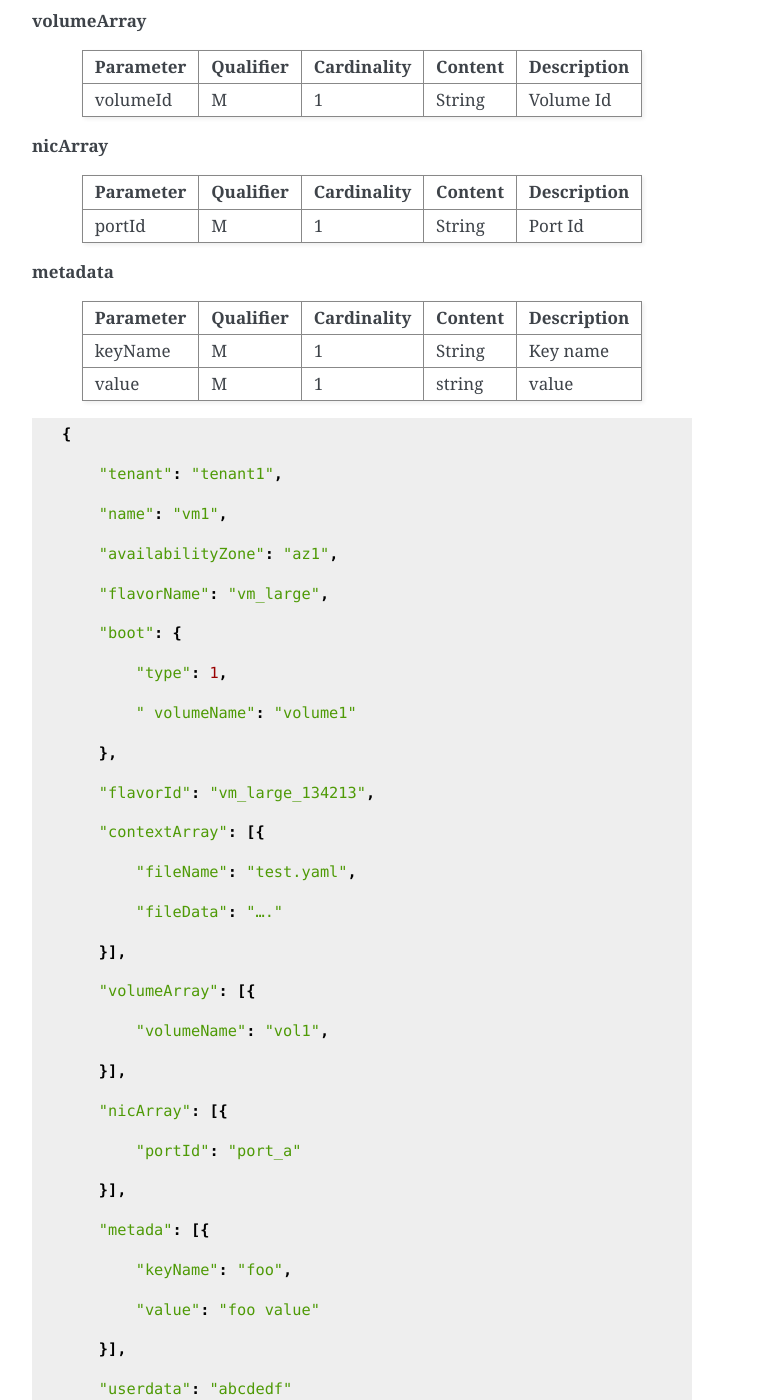
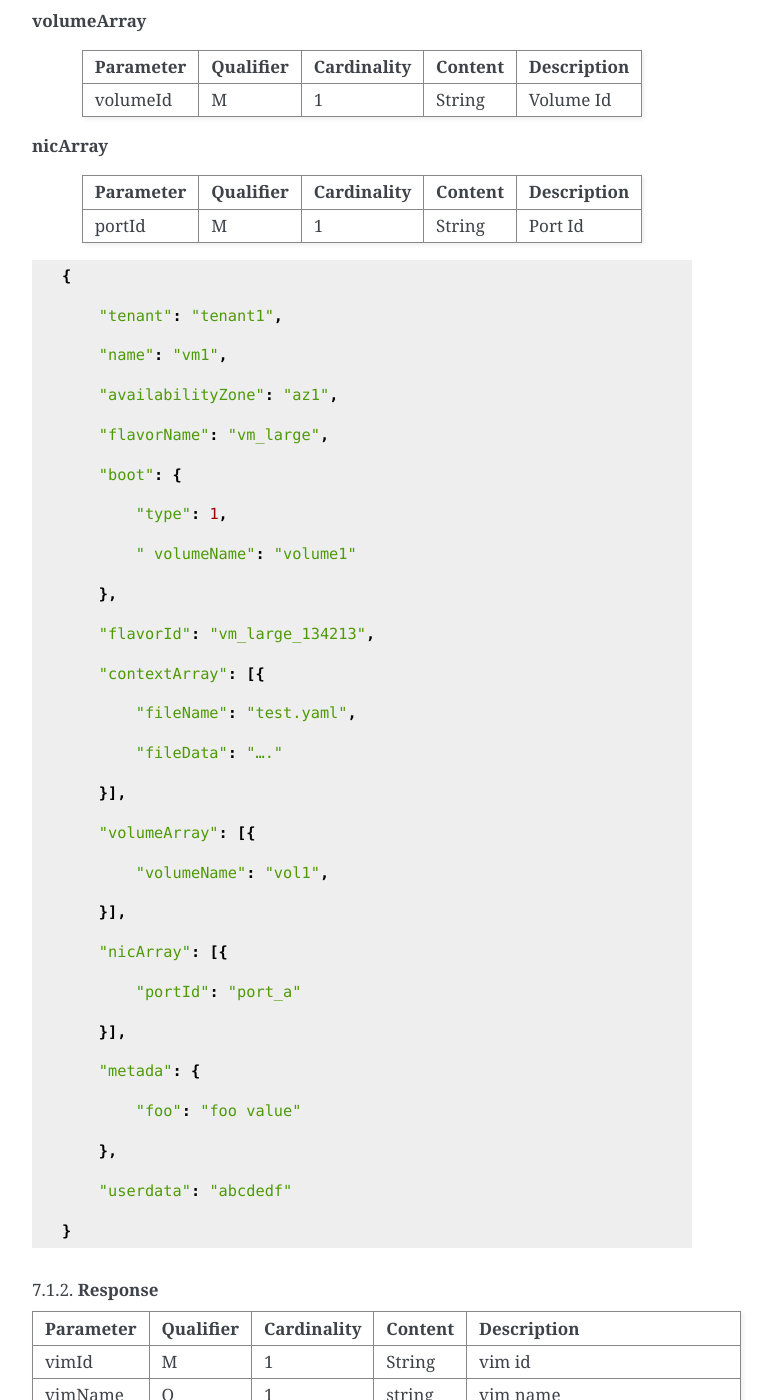
Before and after one commit to onap/multicloud-framework, a Sphinx documentation site: the page built from docs/MultiCloud-APIv0-Specification.rst, in a window 1280 px wide and 1400 px high, scrolled down 28655 px. Shown: the whole window, without its empty margins (388-1161 px from the left). Built offline with Sphinx 7.4.7, drawn with Linux system fonts in a browser that asks for light colours.

Commit message:
Update metadata example in API spec
Change-Id: Ibdbc34d9aef340ef98316406a4a827badfc94fd5
Issue-ID: MULTICLOUD-405
Signed-off-by: Bin Yang <bin.yang@windriver.com>

```diff
--- a/docs/MultiCloud-APIv0-Specification.rst
+++ b/docs/MultiCloud-APIv0-Specification.rst
@@ -1370,15 +1370,6 @@ N/A
 | portId          | M               | 1                 | String        | Port Id           |
 +-----------------+-----------------+-------------------+---------------+-------------------+
 
-**metadata**
-
-+-----------------+-----------------+-------------------+---------------+-------------------+
-| **Parameter**   | **Qualifier**   | **Cardinality**   | **Content**   | **Description**   |
-+=================+=================+===================+===============+===================+
-| keyName         | M               | 1                 | String        | Key name          |
-+-----------------+-----------------+-------------------+---------------+-------------------+
-| value           | M               | 1                 | string        | value             |
-+-----------------+-----------------+-------------------+---------------+-------------------+
 
 ::
 
@@ -1422,13 +1413,11 @@ N/A
 
         }],
 
-        "metada": [{
-
-            "keyName": "foo",
-
-            "value": "foo value"
-
-        }],
+        "metada": {
+
+            "foo": "foo value"
+
+        },
 
         "userdata": "abcdedf"
 
```
Also changed, not shown: docs/MultiCloud-APIv1-Specification.rst (+5 -15 lines).
